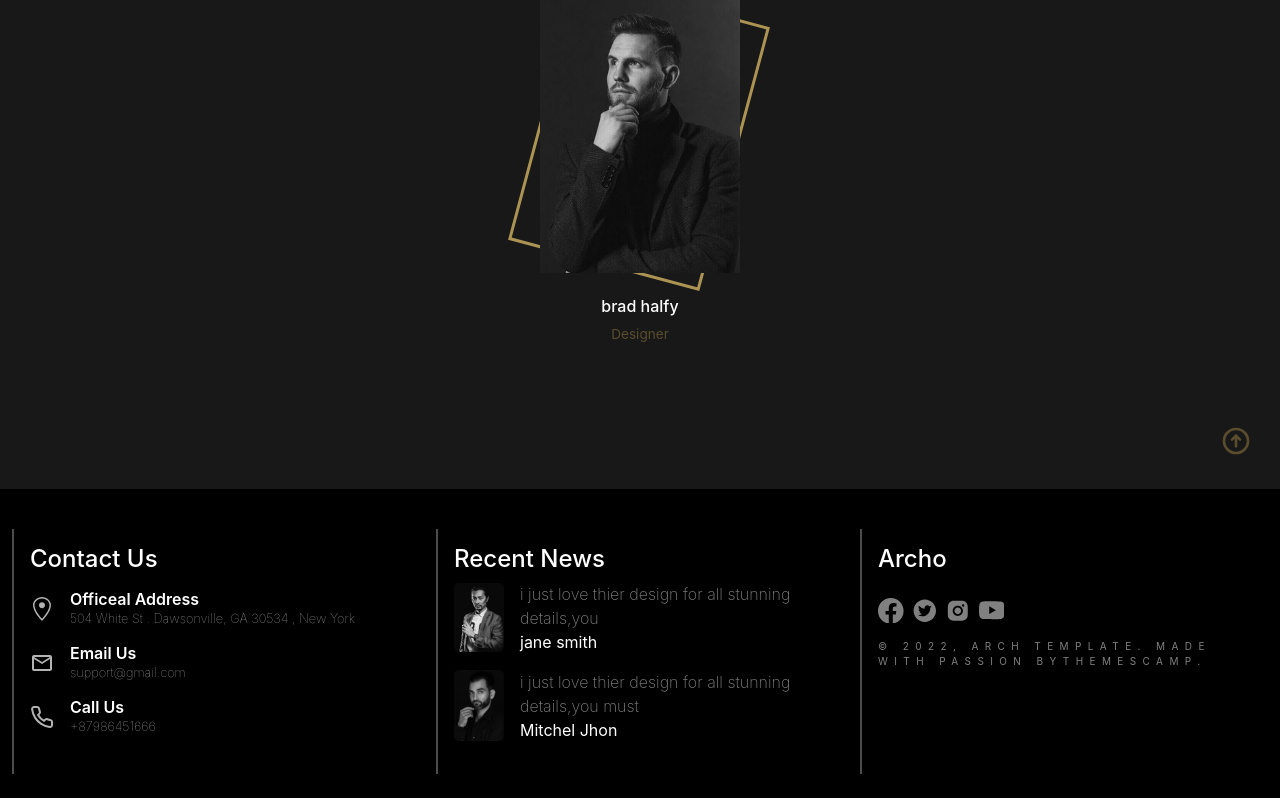
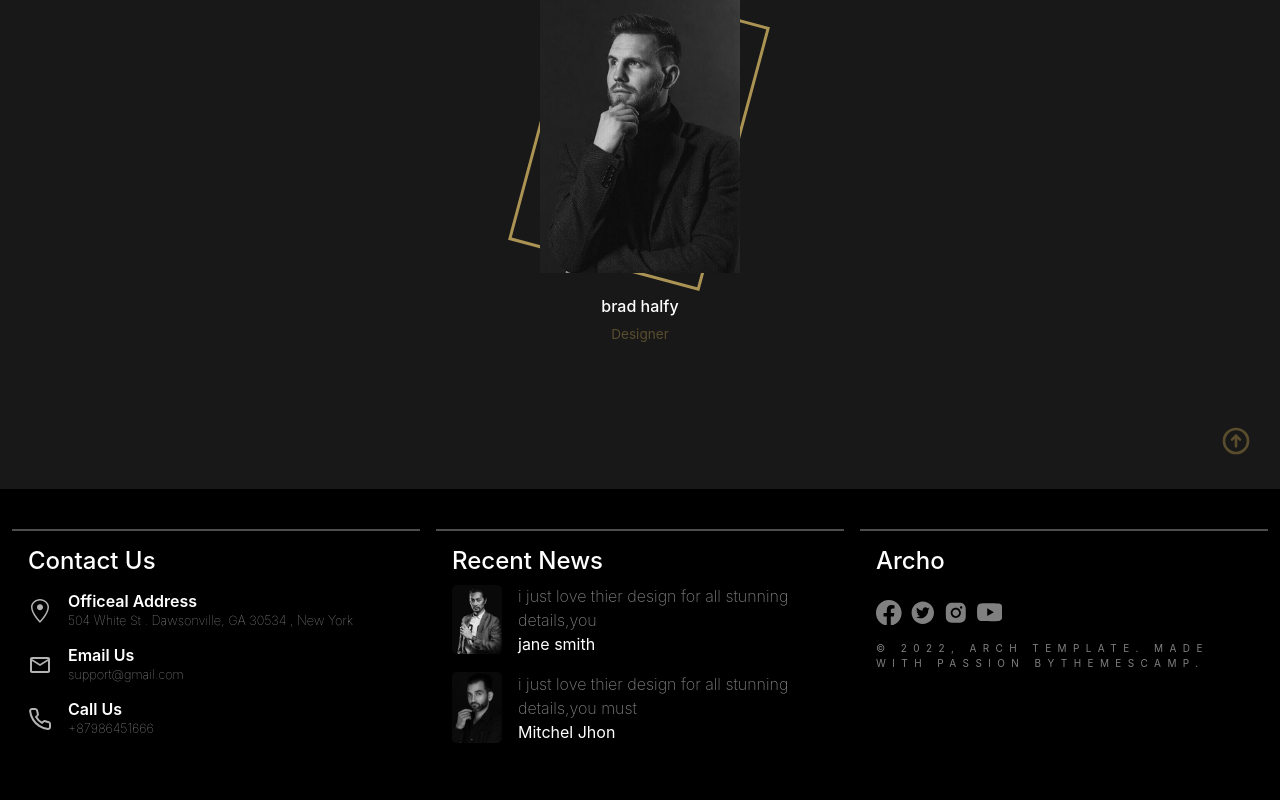
Before and after one commit to mahdihasanpour2022/portfolio1, a React (Create React App) app: page / in a window 1280 px wide. Shown: the part 3044-3844 px from the top of the page. Built offline with nearby package versions, Linux system fonts and the light colour scheme.

Commit message:
footer border top replaced border bottom

```diff
--- a/src/assets/style/components_style/Footer.module.scss
+++ b/src/assets/style/components_style/Footer.module.scss
@@ -9,7 +9,7 @@
     height: 100%;
     color: $white;
     padding: 1rem;
-    border-left: 2px solid $ultra_darkgray;
+    border-top: 2px solid $ultra_darkgray;
 
     .list {
       list-style: none;
@@ -54,7 +54,7 @@
     color: $white;
     padding: 1rem;
     height: 100%;
-    border-left: 2px solid $ultra_darkgray;der-radius: 5px;
+    border-top: 2px solid $ultra_darkgray;der-radius: 5px;
     .news {
       @include flex(flex-start, center);
       margin-bottom: 1rem;
@@ -91,7 +91,7 @@
   .SocialMedia {
     padding: 0 1rem;
 
-    border-left: 2px solid $ultra_darkgray;
+    border-top: 2px solid $ultra_darkgray;
 
     height: 100%;
     h4 {
```
